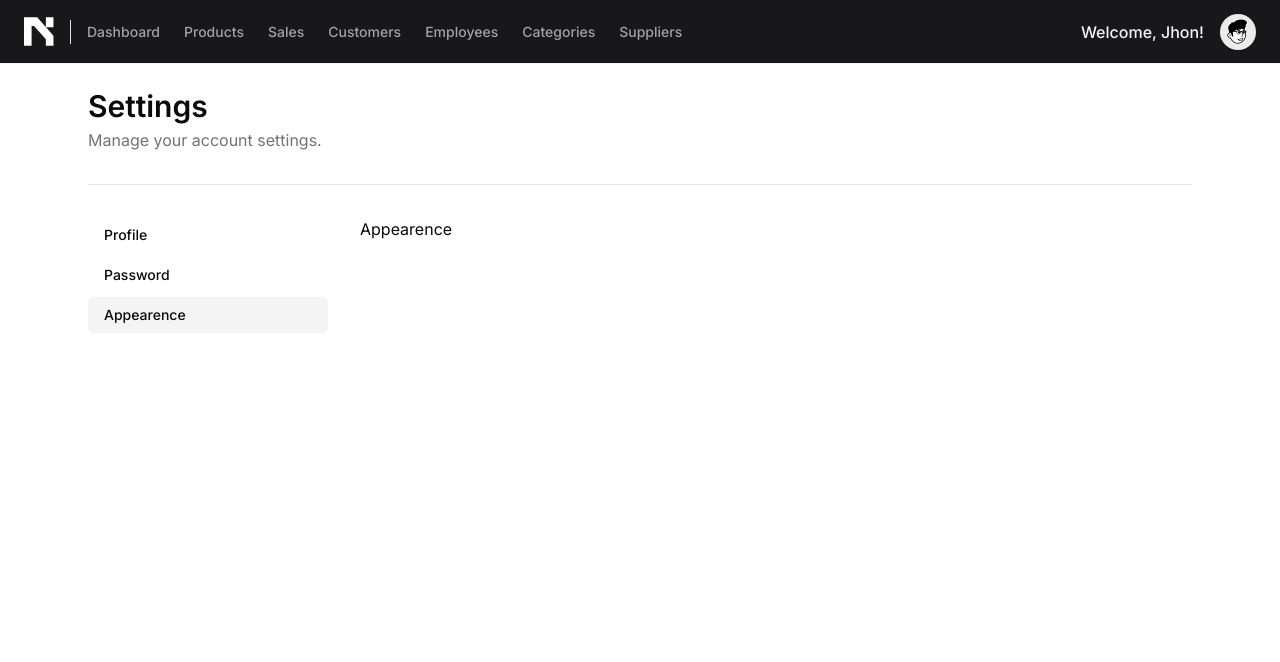
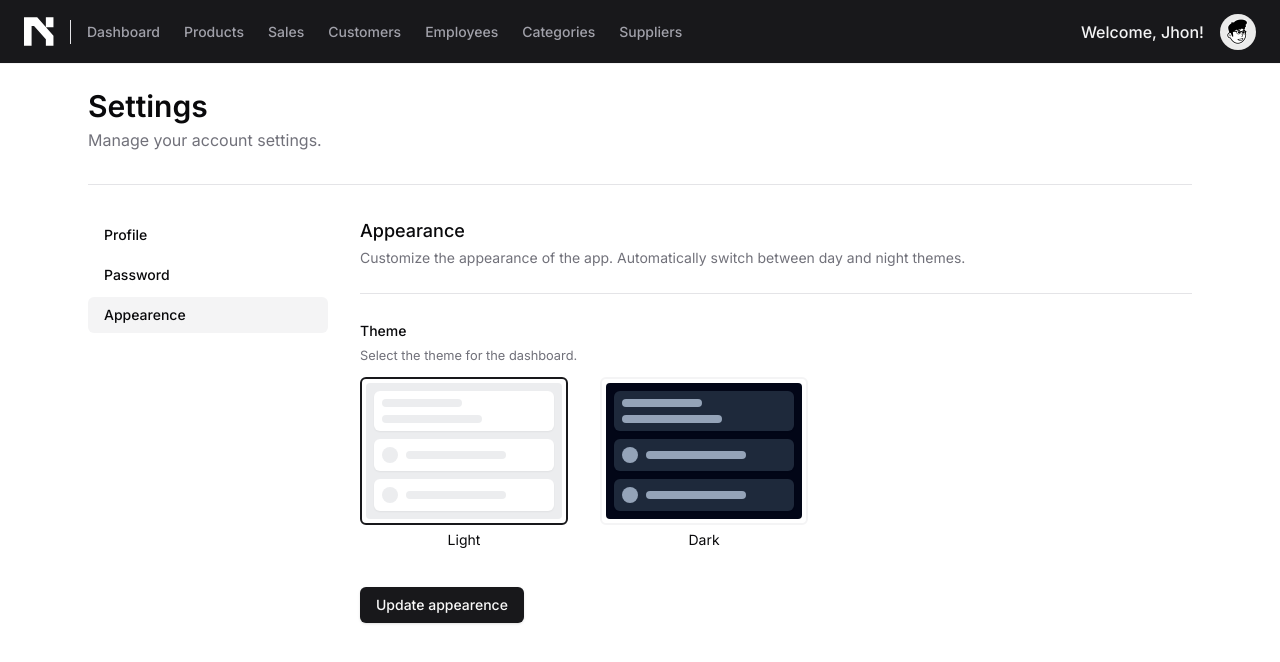
Before and after one commit to henrique0089/next-swift, a Next.js app in the folder web/: page /settings/appearence in a window 1280 px wide. Shown: the top 662 px of the page. Built offline with nearby package versions, Linux system fonts and the light colour scheme.

Commit message:
page: update appearence base style finished

```diff
--- a/web/package.json
+++ b/web/package.json
@@ -15,6 +15,7 @@
     "@radix-ui/react-icons": "^1.3.0",
     "@radix-ui/react-label": "^2.0.2",
     "@radix-ui/react-popover": "^1.0.7",
+    "@radix-ui/react-radio-group": "^1.1.3",
     "@radix-ui/react-separator": "^1.0.3",
     "@radix-ui/react-slot": "^1.0.2",
     "class-variance-authority": "^0.7.0",
--- a/web/src/app/(panel)/settings/appearence/page.tsx
+++ b/web/src/app/(panel)/settings/appearence/page.tsx
@@ -1,7 +1,20 @@
+import { Separator } from '@/components/ui/separator'
+import { UpdateAppearanceForm } from '../components/update-appearence-form'
+
 export default function Appearence() {
   return (
-    <section>
-      <h1>Appearence</h1>
+    <section className="space-y-6">
+      <div>
+        <h1 className="text-lg font-medium">Appearance</h1>
+        <span className="text-sm text-muted-foreground">
+          Customize the appearance of the app. Automatically switch between day
+          and night themes.
+        </span>
+      </div>
+
+      <Separator />
+
+      <UpdateAppearanceForm />
     </section>
   )
 }
--- /dev/null
+++ b/web/src/app/(panel)/settings/components/update-appearence-form.tsx
@@ -0,0 +1,118 @@
+'use client'
+
+import { Button } from '@/components/ui/button'
+import {
+  Form,
+  FormControl,
+  FormDescription,
+  FormField,
+  FormItem,
+  FormLabel,
+  FormMessage,
+} from '@/components/ui/form'
+import { RadioGroup, RadioGroupItem } from '@/components/ui/radio-group'
+import { zodResolver } from '@hookform/resolvers/zod'
+import { useForm } from 'react-hook-form'
+import { z } from 'zod'
+
+const updateAppearanceFormSchema = z.object({
+  theme: z.enum(['light', 'dark'], {
+    required_error: 'Please select a theme.',
+  }),
+})
+
+type UpdateAppearanceFormValues = z.infer<typeof updateAppearanceFormSchema>
+
+const defaultValues: Partial<UpdateAppearanceFormValues> = {
+  theme: 'light',
+}
+
+export function UpdateAppearanceForm() {
+  const form = useForm<UpdateAppearanceFormValues>({
+    resolver: zodResolver(updateAppearanceFormSchema),
+    defaultValues,
+  })
+
+  function onSubmit(data: UpdateAppearanceFormValues) {
+    console.log(data)
+  }
+  return (
+    <Form {...form}>
+      <form onSubmit={form.handleSubmit(onSubmit)} className="space-y-8">
+        <FormField
+          control={form.control}
+          name="theme"
+          render={({ field }) => (
+            <FormItem className="space-y-1">
+              <FormLabel>Theme</FormLabel>
+              <FormDescription>
+                Select the theme for the dashboard.
+              </FormDescription>
+              <FormMessage />
+              <RadioGroup
+                onValueChange={field.onChange}
+                defaultValue={field.value}
+                className="grid max-w-md grid-cols-2 gap-8 pt-2"
+              >
+                <FormItem>
+                  <FormLabel className="[&:has([data-state=checked])>div]:border-primary">
+                    <FormControl>
+                      <RadioGroupItem value="light" className="sr-only" />
+                    </FormControl>
+                    <div className="items-center rounded-md border-2 border-muted p-1 hover:border-accent">
+                      <div className="space-y-2 rounded-sm bg-[#ecedef] p-2">
+                        <div className="space-y-2 rounded-md bg-white p-2 shadow-sm">
+                          <div className="h-2 w-[80px] rounded-lg bg-[#ecedef]" />
+                          <div className="h-2 w-[100px] rounded-lg bg-[#ecedef]" />
+                        </div>
+                        <div className="flex items-center space-x-2 rounded-md bg-white p-2 shadow-sm">
+                          <div className="h-4 w-4 rounded-full bg-[#ecedef]" />
+                          <div className="h-2 w-[100px] rounded-lg bg-[#ecedef]" />
+                        </div>
+                        <div className="flex items-center space-x-2 rounded-md bg-white p-2 shadow-sm">
+                          <div className="h-4 w-4 rounded-full bg-[#ecedef]" />
+                          <div className="h-2 w-[100px] rounded-lg bg-[#ecedef]" />
+                        </div>
+                      </div>
+                    </div>
+                    <span className="block w-full p-2 text-center font-normal">
+                      Light
+                    </span>
+                  </FormLabel>
+                </FormItem>
+                <FormItem>
+                  <FormLabel className="[&:has([data-state=checked])>div]:border-primary">
+                    <FormControl>
+                      <RadioGroupItem value="dark" className="sr-only" />
+                    </FormControl>
+                    <div className="items-center rounded-md border-2 border-muted bg-popover p-1 hover:bg-accent hover:text-accent-foreground">
+                      <div className="space-y-2 rounded-sm bg-slate-950 p-2">
+                        <div className="space-y-2 rounded-md bg-slate-800 p-2 shadow-sm">
+                          <div className="h-2 w-[80px] rounded-lg bg-slate-400" />
+                          <div className="h-2 w-[100px] rounded-lg bg-slate-400" />
+                        </div>
+                        <div className="flex items-center space-x-2 rounded-md bg-slate-800 p-2 shadow-sm">
+                          <div className="h-4 w-4 rounded-full bg-slate-400" />
+                          <div className="h-2 w-[100px] rounded-lg bg-slate-400" />
+                        </div>
+                        <div className="flex items-center space-x-2 rounded-md bg-slate-800 p-2 shadow-sm">
+                          <div className="h-4 w-4 rounded-full bg-slate-400" />
+                          <div className="h-2 w-[100px] rounded-lg bg-slate-400" />
+                        </div>
+                      </div>
+                    </div>
+                    <span className="block w-full p-2 text-center font-normal">
+                      Dark
+                    </span>
+                  </FormLabel>
+                </FormItem>
+              </RadioGroup>
+            </FormItem>
+          )}
+        />
+
+        <Button type="submit">Update appearence</Button>
+      </form>
+    </Form>
+  )
+}
--- /dev/null
+++ b/web/src/app/(panel)/settings/components/update-password-form.tsx
@@ -0,0 +1,68 @@
+'use client'
+
+import { Button } from '@/components/ui/button'
+import { Input } from '@/components/ui/input'
+import { zodResolver } from '@hookform/resolvers/zod'
+import { Loader2 } from 'lucide-react'
+import { useForm } from 'react-hook-form'
+import { z } from 'zod'
+
+interface UpdatePasswordFormProps {
+  user: {
+    firstName: string | null
+    lastName: string | null
+    imageUrl: string
+  }
+}
+
+const updatePasswordFormSchema = z.object({
+  password: z.string(),
+  newPass: z.string(),
+  newPassConfirmation: z.string(),
+})
+
+type UpdatePasswordFormValues = z.infer<typeof updatePasswordFormSchema>
+
+export function UpdatePasswordForm() {
+  const {
+    handleSubmit,
+    register,
+    formState: { isSubmitting },
+  } = useForm<UpdatePasswordFormValues>({
+    resolver: zodResolver(updatePasswordFormSchema),
+    mode: 'onChange',
+  })
+
+  function handleUpdatePassword(data: UpdatePasswordFormValues) {
+    console.log({ ...data })
+  }
+
+  return (
+    <form onSubmit={handleSubmit(handleUpdatePassword)} className="space-y-8">
+      <Input
+        type="password"
+        placeholder="current password"
+        {...register('password')}
+      />
+
+      <div className="grid grid-cols-2 gap-4">
+        <Input
+          type="password"
+          placeholder="new password"
+          {...register('newPass')}
+        />
+
+        <Input
+          type="password"
+          placeholder="new password confirmation"
+          {...register('newPassConfirmation')}
+        />
+      </div>
+
+      <Button disabled={isSubmitting}>
+        {isSubmitting && <Loader2 className="mr-2 h-4 w-4 animate-spin" />}
+        Update password
+      </Button>
+    </form>
+  )
+}
--- a/web/src/app/(panel)/settings/components/update-profile-form.tsx
+++ b/web/src/app/(panel)/settings/components/update-profile-form.tsx
@@ -96,7 +96,7 @@ export function UpdateProfileForm() {
 
       <Button disabled={isSubmitting}>
         {isSubmitting && <Loader2 className="mr-2 h-4 w-4 animate-spin" />}
-        Update
+        Update password
       </Button>
     </form>
   )
--- a/web/src/app/(panel)/settings/password/page.tsx
+++ b/web/src/app/(panel)/settings/password/page.tsx
@@ -1,7 +1,19 @@
+import { Separator } from '@/components/ui/separator'
+import { UpdatePasswordForm } from '../components/update-password-form'
+
 export default function Password() {
   return (
-    <section>
-      <h1>Password</h1>
+    <section className="space-y-6">
+      <div>
+        <h1 className="text-lg font-medium">Password</h1>
+        <span className="text-sm text-muted-foreground">
+          Update your password.
+        </span>
+      </div>
+
+      <Separator />
+
+      <UpdatePasswordForm />
     </section>
   )
 }
--- a/web/src/app/(panel)/settings/profile/page.tsx
+++ b/web/src/app/(panel)/settings/profile/page.tsx
@@ -3,7 +3,7 @@ import { UpdateProfileForm } from '../components/update-profile-form'
 
 export default function Profile() {
   return (
-    <section>
+    <section className="space-y-6">
       <div>
         <h1 className="text-lg font-medium">Profile</h1>
         <span className="text-sm text-muted-foreground">
--- /dev/null
+++ b/web/src/components/ui/radio-group.tsx
@@ -0,0 +1,44 @@
+"use client"
+
+import * as React from "react"
+import { CheckIcon } from "@radix-ui/react-icons"
+import * as RadioGroupPrimitive from "@radix-ui/react-radio-group"
+
+import { cn } from "@/lib/utils"
+
+const RadioGroup = React.forwardRef<
+  React.ElementRef<typeof RadioGroupPrimitive.Root>,
+  React.ComponentPropsWithoutRef<typeof RadioGroupPrimitive.Root>
+>(({ className, ...props }, ref) => {
+  return (
+    <RadioGroupPrimitive.Root
+      className={cn("grid gap-2", className)}
+      {...props}
+      ref={ref}
+    />
+  )
+})
+RadioGroup.displayName = RadioGroupPrimitive.Root.displayName
+
+const RadioGroupItem = React.forwardRef<
+  React.ElementRef<typeof RadioGroupPrimitive.Item>,
+  React.ComponentPropsWithoutRef<typeof RadioGroupPrimitive.Item>
+>(({ className, ...props }, ref) => {
+  return (
+    <RadioGroupPrimitive.Item
+      ref={ref}
+      className={cn(
+        "aspect-square h-4 w-4 rounded-full border border-primary text-primary shadow focus:outline-none focus-visible:ring-1 focus-visible:ring-ring disabled:cursor-not-allowed disabled:opacity-50",
+        className
+      )}
+      {...props}
+    >
+      <RadioGroupPrimitive.Indicator className="flex items-center justify-center">
+        <CheckIcon className="h-3.5 w-3.5 fill-primary" />
+      </RadioGroupPrimitive.Indicator>
+    </RadioGroupPrimitive.Item>
+  )
+})
+RadioGroupItem.displayName = RadioGroupPrimitive.Item.displayName
+
+export { RadioGroup, RadioGroupItem }
```
Also changed, not shown: 1 other file (tests, documents, lock files or other folders).
